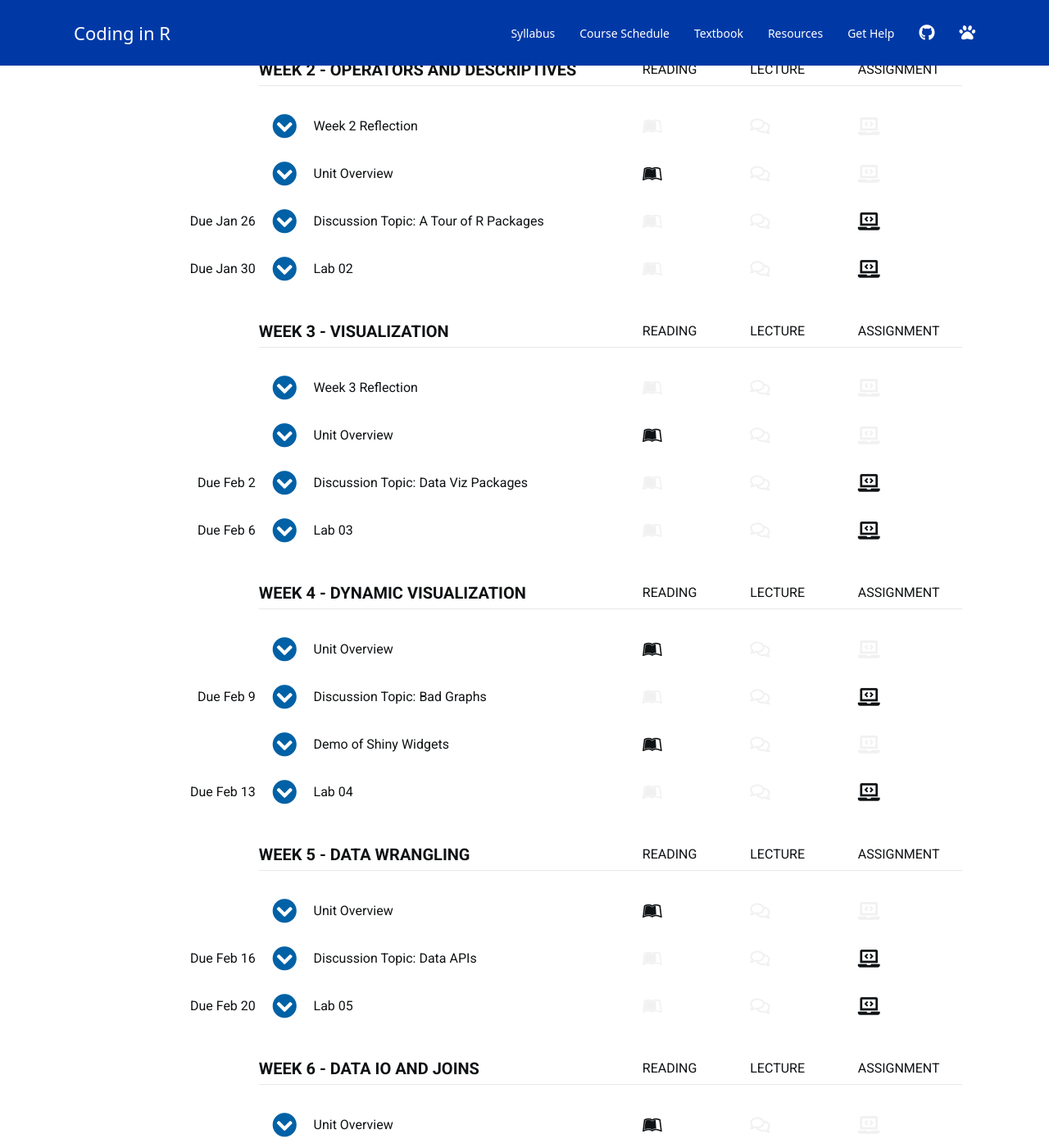
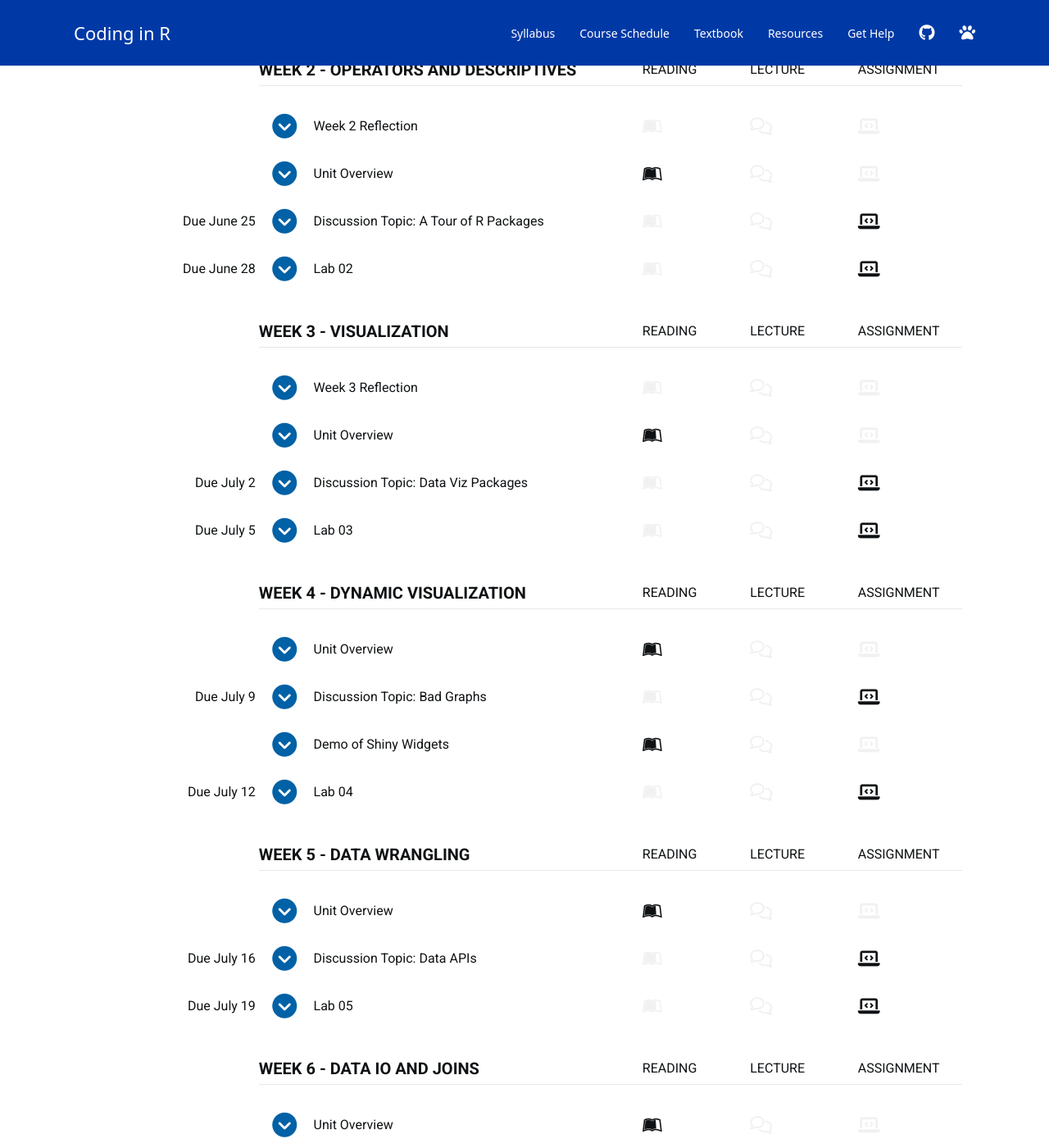
Before and after one commit to cssearcy/AYS-R-Coding-SPR-2020, a Jekyll site: the page built from schedule.md, in a window 1280 px wide and 1400 px high, scrolled down 819 px. Shown: the whole window at 82% size. Built offline with Jekyll 4.4.1, drawn with Linux system fonts in a browser that asks for light colours; nearby versions of some CDN libraries; a script bundle is joined from its source files by our own code; library files that are not in the unit come from our copies; a style sheet for code colours, icons or effects is not loaded; some of the changed text lies outside the part shown.

Commit message:
due dates

```diff
--- a/schedule.md
+++ b/schedule.md
@@ -78,7 +78,7 @@ You will have plenty of practice with these tools this semester. You will submit
 <br>
 
 
-*** { @unit = "Due Jan 16", @title = "Your Course Prep Checklist", @assignment, @foldout }
+*** { @unit = "Due June 11", @title = "Your Course Prep Checklist", @assignment, @foldout }
 
 
 - [ ] [Read the Syllabus](https://cssearcy.github.io/AYS-R-Coding-SPR-2020/)
@@ -86,7 +86,7 @@ You will have plenty of practice with these tools this semester. You will submit
 - [ ] [Sign-Up for a GitHub Account](https://github.com/join)
 
 
-*** { @unit = "Due Jan 16", @title = "Introduce Yourself", @assignment, @foldout   }
+*** { @unit = "Due June 14", @title = "Introduce Yourself", @assignment, @foldout   }
 
 ## Introduce yourself to the class
 
@@ -213,7 +213,7 @@ head( dat )
 
 
 
-*** { @unit = "Due Jan 19", @title = "Discussion Topic: The Promise of Big and Open Data", @assignment, @foldout  }
+*** { @unit = "Due June 18", @title = "Discussion Topic: The Promise of Big and Open Data", @assignment, @foldout  }
 
 ## The Promise of Big, Open Data
 
@@ -237,13 +237,13 @@ Also, check out Ben's [Ted Talk](https://www.youtube.com/watch?v=6xsvGYIxJok), o
 
 **In your post, highlight what is interesting about the example and what data made it possible.**
 
-**Due by 11:59pm on January 19.**
+**Due by 11:59pm on June 21.**
 
 <a class="uk-button uk-button-default" href="https://gastate.view.usg.edu/d2l/le/2013035/discussions/List">Post to iCollege</a>
 
 <br>
 
-*** { @unit = "Due Jan 23", @title = "Lab 01", @assignment, @foldout  }
+*** { @unit = "Due June 21", @title = "Lab 01", @assignment, @foldout  }
 
 
 <br>
@@ -327,7 +327,7 @@ Lab-02 covers the following topics:
 
 
 
-*** { @unit = "Due Jan 26", @title = "Discussion Topic: A Tour of R Packages", @assignment, @foldout  }
+*** { @unit = "Due June 25", @title = "Discussion Topic: A Tour of R Packages", @assignment, @foldout  }
 
 <br>
 
@@ -357,7 +357,7 @@ Take note, this assignment asks you to explore a new community where the technic
 
 <br>
 
-**Due by 11:59pm on January 26.**
+**Due by 11:59pm on June 28.**
 
 <a class="uk-button uk-button-default" href="https://gastate.view.usg.edu/d2l/le/2013035/discussions/List">Post to iCollege</a>
 
@@ -368,7 +368,7 @@ Take note, this assignment asks you to explore a new community where the technic
 
 
 
-*** { @unit = "Due Jan 30", @title = "Lab 02", @assignment, @foldout }
+*** { @unit = "Due June 28", @title = "Lab 02", @assignment, @foldout }
 
 <br>
 <br>
@@ -490,7 +490,7 @@ The lab requires you to re-create a graph that was featured in the New York Time
 
 
 
-*** { @unit = "Due Feb 2", @title = "Discussion Topic: Data Viz Packages", @assignment, @foldout  }
+*** { @unit = "Due July 2", @title = "Discussion Topic: Data Viz Packages", @assignment, @foldout  }
 
 <br>
 <br>
@@ -505,7 +505,7 @@ For example, you might want to create budgets for a government organization. You
 
 You will find sites like the [R Graphs Gallery](https://www.r-graph-gallery.com/) and [The Data Viz Project](https://datavizproject.com/) helpful.
 
-**Due by 11:59pm on February 2.**
+**Due by 11:59pm on July 5.**
 
 <a class="uk-button uk-button-default" href="https://gastate.view.usg.edu/d2l/le/2013035/discussions/List">Post to iCollege</a>
 
@@ -515,7 +515,7 @@ You will find sites like the [R Graphs Gallery](https://www.r-graph-gallery.com/
 
 
 
-*** { @unit = "Due Feb 6", @title = "Lab 03", @assignment, @foldout  }
+*** { @unit = "Due July 5", @title = "Lab 03", @assignment, @foldout  }
 
 <br>
 <br>
@@ -601,7 +601,7 @@ But we will now add an input widget that allows users to select one team that wi
 
 
 
-*** { @unit = "Due Feb 9", @title = "Discussion Topic: Bad Graphs", @assignment, @foldout  }
+*** { @unit = "Due July 9", @title = "Discussion Topic: Bad Graphs", @assignment, @foldout  }
 
 <br>
 <br>
@@ -618,7 +618,7 @@ Unfortunatly, it is much easier to create tragically bad graphics than it is to
 
 This use of [clowns](https://peltiertech.com/bad-bar-chart-practices-or-send-in-the-clowns/) in bar charts is one of my favorites. You might also enjoy [pizza charts](http://getdolphins.com/blog/the-worst-graphs-of-2017/) or [these gems](https://www.distractify.com/humor/2017/05/26/cszBB/hilariously-bad-graphs).
 
-**Due by 11:59pm on February 9.**
+**Due by 11:59pm on July 12.**
 
 <a class="uk-button uk-button-default" href="https://gastate.view.usg.edu/d2l/le/2013035/discussions/List">Post to iCollege</a>
 <br>
@@ -642,7 +642,7 @@ For more widget examples visit the [R Shiny Widget Gallery](https://shiny.rstudi
 
 
 
-*** { @unit = "Due Feb 13", @title = "Lab 04", @assignment, @foldout  }
+*** { @unit = "Due July 12", @title = "Lab 04", @assignment, @foldout  }
 
 
 <br>
@@ -710,7 +710,7 @@ Lab 05 will use data on traffic accidents in the City of Tempe:
 
 
 
-*** { @unit = "Due Feb 16", @title = "Discussion Topic: Data APIs", @assignment, @foldout  }
+*** { @unit = "Due July 16", @title = "Discussion Topic: Data APIs", @assignment, @foldout  }
 
 <br>
 <br>
@@ -739,7 +739,7 @@ You can find APIs through a Google search, or browse datasets on the [DS4PS Open
 
 *Note, you do not have to show how to use the API for the post. Just identify what information is accessible and how it might be used.*
 
-**Due by 11:59pm on February 16.**
+**Due by 11:59pm on July 19.**
 
 <a class="uk-button uk-button-default" href="https://gastate.view.usg.edu/d2l/le/2013035/discussions/List">Post to iCollege</a>
 
@@ -748,7 +748,7 @@ You can find APIs through a Google search, or browse datasets on the [DS4PS Open
 
 
 
-*** { @unit = "Due Feb 20", @title = "Lab 05", @assignment, @foldout  }
+*** { @unit = "Due July 19", @title = "Lab 05", @assignment, @foldout  }
 
 <br>
 <br>
@@ -822,7 +822,7 @@ We will join the Salaries table to player bios (Master table) and performance da
 
 
 
-*** { @unit = "Due Feb 23", @title = "Discussion Topic: Github for Govt", @assignment, @foldout  }
+*** { @unit = "Due July 23", @title = "Discussion Topic: Github for Govt", @assignment, @foldout  }
 
 <br>
 
@@ -876,14 +876,14 @@ plot( traffic, col="steelblue" )
 
 **Do you think open source frameworks would help open the black box and make government more accessible? Would government become more accessible, or alienate regular citizens that are not computer scientists? Would it make influence from special interests more transparent, or would it make it easier for them to hijack the process of shaping local laws?**
 
-**Due by 11:59pm on February 23.**
+**Due by 11:59pm on July 23.**
 
 <a class="uk-button uk-button-default" href="https://gastate.view.usg.edu/d2l/le/2013035/discussions/List">Post to iCollege</a>
 
 <br><br>
 
 
-*** { @unit = "Due Feb 27", @title = "Lab 06", @assignment, @foldout  }
+*** { @unit = "Due July 26", @title = "Lab 06", @assignment, @foldout  }
 
 <br>
 <br>
@@ -917,7 +917,7 @@ This lab is designed to introduce you to primary data join functions in R.
 <br>
 
 
-*** { @unit = "Due Mar 1", @title = "Discussion Topic: Code-Through", @assignment, @foldout  }
+*** { @unit = "Due July 30", @title = "Discussion Topic: Code-Through", @assignment, @foldout  }
 
 <br>
 <br>
@@ -930,7 +930,7 @@ If you send me your RMD and HTML files via email, I will post them to GitHub and
 
 <a class="uk-button uk-button-default" href="https://ds4ps.org/cpp-526-fall-2019/LABS/code-through-assignment.html">Code-Through Instructions</a>
 
-**Due by 11:59pm on March 1.**
+**Due by 11:59pm on July 30.**
 
 <a class="uk-button uk-button-default" href="https://gastate.view.usg.edu/d2l/le/2013035/discussions/List">Post to iCollege</a>
 
@@ -938,7 +938,7 @@ If you send me your RMD and HTML files via email, I will post them to GitHub and
 <br>
 
 
-*** { @unit = "Due Mar 2", @title = "Final Project: Data Dashboard", @assignment, @foldout  }
+*** { @unit = "Due July 31", @title = "Final Project: Data Dashboard", @assignment, @foldout  }
 
 <br>
 <br>
```
